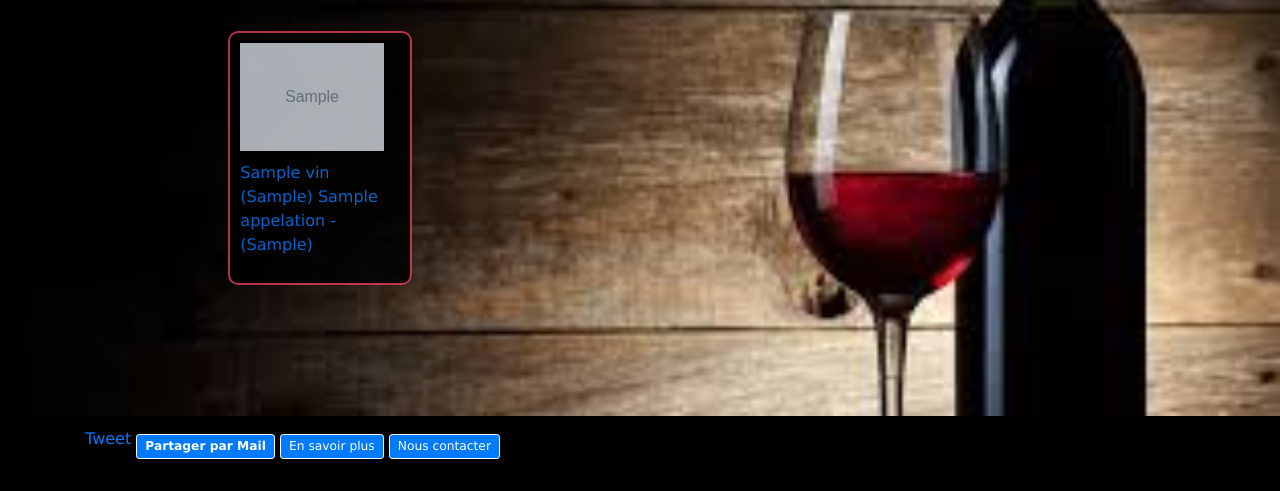
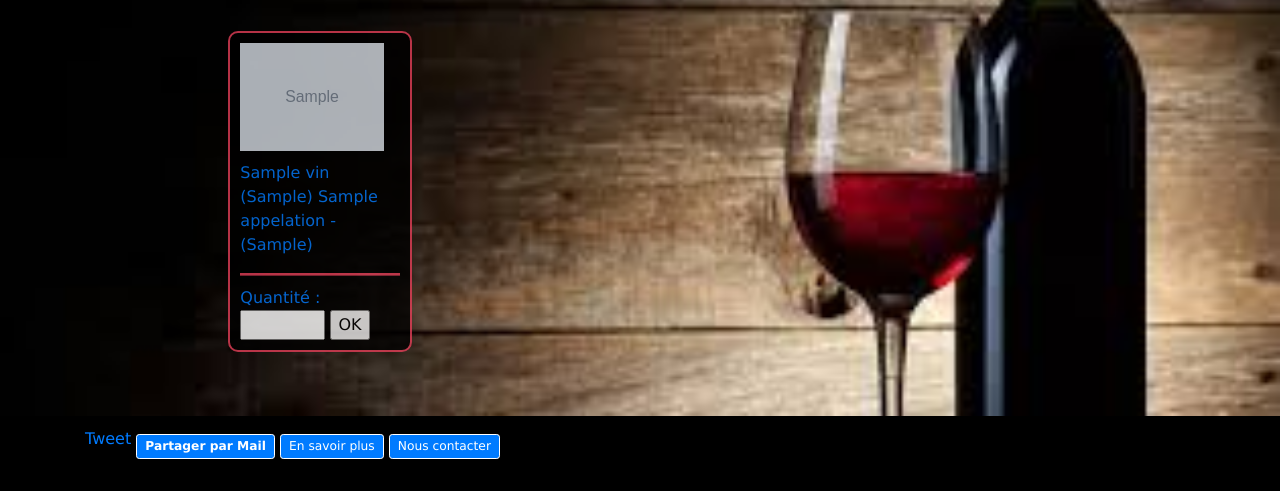
Before and after one commit to baltrian/vmeilleur, a Django app: template src/appli/templates/consulter.html in a window 1280 px wide. Shown: the part 309-800 px from the top of the page. Run offline with Django 3.2, Linux system fonts and the light colour scheme; tables that the repository leaves empty hold one stand-in row (values such as "Sample post"); the template is opened without the code that fills it: values that come from a table or form of the project are taken from there, most other values are stand-ins (such as "Sample title", 1, 10 or a date in 2020); grey boxes marked "Sample" are stand-in pictures; some libraries are stand-ins or nearby versions.

Commit message:
Consuler - Commandes
Ajout d'un formulaire pour commander un nombre donné de vin

```diff
--- a/src/appli/templates/consulter.html
+++ b/src/appli/templates/consulter.html
@@ -24,6 +24,11 @@
   		#description{
   			margin-top: 10px;
   		}
+  		#commande{
+  			padding-top: 10px;
+  			border-top:#e33f58;
+  			border-top-style: ridge;
+  		}
 	</style>
 
 {% endblock %}
@@ -42,7 +47,10 @@
 	    		<img src="{{ vin.image.url }}" class="imgVin" alt="Wine bottle" style="width:90%;" ><br/>
 		    	<div id="description">
 		    		<p>{{ vin.nom }} ({{ vin.millesime }}) {{ vin.appelation }} - ({{ vin.couleur }})</p>
-		    		<!--input type="number" name="quantity" min="1" max="100"-->
+		    		<form id="commande">
+		    			Quantité : <input type="number" name="quantity" min="1" max="100">
+		    			<input type="submit" value="OK">
+		    		</form>
 		    	</div>
 				</a>
 		    </div>
```
